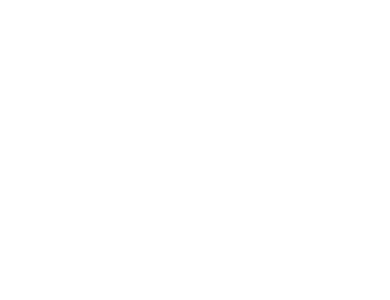
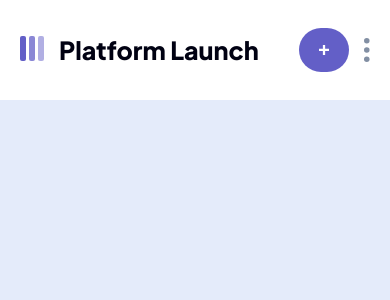
Before and after one commit to freyafidelia96/Kanban-Mangement-App, a Vue app in the folder frontend/: page / in a window 390 px wide. Shown: the top 300 px of the page. Built offline with nearby package versions, Linux system fonts and the light colour scheme.

Commit message:
header responsiveness

```diff
--- a/frontend/index.html
+++ b/frontend/index.html
@@ -1,10 +1,20 @@
-<!doctype html>
+<!DOCTYPE html>
 <html lang="en">
   <head>
     <meta charset="UTF-8" />
-    <link rel="icon" type="image/svg+xml" href="/vite.svg" />
+    <link
+      rel="icon"
+      type="image/svg+xml"
+      href="./src/assets/images/logo-mobile.svg"
+    />
+    <link rel="preconnect" href="https://fonts.googleapis.com" />
+    <link rel="preconnect" href="https://fonts.gstatic.com" crossorigin />
+    <link
+      href="https://fonts.googleapis.com/css2?family=Plus+Jakarta+Sans:ital,wght@0,200..800;1,200..800&display=swap"
+      rel="stylesheet"
+    />
     <meta name="viewport" content="width=device-width, initial-scale=1.0" />
-    <title>Vite + Vue</title>
+    <title>Kanban</title>
   </head>
   <body>
     <div id="app"></div>
--- a/frontend/src/App.vue
+++ b/frontend/src/App.vue
@@ -1,7 +1,14 @@
 <template>
-  <div></div>
+  <div>
+    <main-layout></main-layout>
+  </div>
 </template>
 
-<script></script>
+<script setup>
+import { resolveComponent } from "vue";
+import MainLayout from "./layout/MainLayout.vue";
 
-<style></style>
+const mainLayout = resolveComponent("MainLayout");
+</script>
+
+<style scoped></style>
--- /dev/null
+++ b/frontend/src/UI/BaseButton.vue
@@ -0,0 +1,57 @@
+<template>
+  <button :class="btnType">
+    <slot name="icon"></slot>
+    <span class="small-screen">
+      <slot>{{ label }}</slot>
+    </span>
+  </button>
+</template>
+
+<script setup>
+const props = defineProps({
+  label: {
+    type: String,
+    default: "",
+  },
+  btnType: {
+    type: String,
+    default: "new-task",
+  },
+});
+</script>
+
+<style lang="css" scoped>
+.new-task {
+  background-color: #635fc7;
+  border-radius: 28px;
+  font-size: 18px;
+  font-weight: bold;
+  color: white;
+  padding-block: 17px;
+  padding-inline: 24px;
+  border: none;
+  display: flex;
+  gap: 5px;
+  width: 204px;
+  align-items: center;
+  justify-content: center;
+}
+
+@media (max-width: 1023px) {
+  .new-task {
+    width: 180px;
+    padding-inline: 10px;
+  }
+}
+
+@media (max-width: 766px) {
+  .small-screen {
+    display: none;
+  }
+
+  .new-task {
+    padding-inline: 10px;
+    width: 50px;
+  }
+}
+</style>
--- a/frontend/src/assets/global-styling/style.css
+++ b/frontend/src/assets/global-styling/style.css
@@ -0,0 +1,21 @@
+html,
+body {
+  font-family: "Plus Jakarta Sans", sans-serif;
+  margin: 0;
+  padding: 0;
+}
+
+body {
+  background-color: #e4ebfa;
+}
+
+*,
+::after,
+::before {
+  box-sizing: border-box;
+}
+
+/* img {
+  max-width: 100%;
+  height: auto;
+} */
--- a/frontend/src/components/TheHeader.vue
+++ b/frontend/src/components/TheHeader.vue
@@ -0,0 +1,149 @@
+<template>
+  <div class="header-wrapper">
+    <header>
+      <div class="desc">
+        <div class="logo">
+          <img
+            src="../assets/images/logo-dark.svg"
+            alt="logo-dark"
+            class="big-screen"
+          />
+          <img
+            src="../assets/images/logo-mobile.svg"
+            alt="logo-mobile"
+            class="small-screen"
+          />
+        </div>
+        <div class="board-name">Platform Launch</div>
+      </div>
+      <div class="actions">
+        <div class="btn-add-new-task">
+          <base-button label="Add New Task">
+            <template #icon>
+              <img
+                class="add"
+                src="../assets/images/icon-add-task-mobile.svg"
+                alt="add"
+              />
+            </template>
+          </base-button>
+        </div>
+        <img
+          src="../assets/images/icon-vertical-ellipsis.svg"
+          alt="icon-vertical-ellipsis"
+        />
+      </div>
+    </header>
+  </div>
+</template>
+
+<script setup></script>
+
+<style scoped>
+.board-name {
+  font-size: 25px;
+  color: #000112;
+  font-weight: 900;
+  padding-inline-start: 36px;
+  padding-block: 31px;
+  line-height: auto;
+  letter-spacing: 0px;
+}
+
+.logo {
+  padding-inline-end: 36px;
+  border-right: #e4ebfa solid 1px;
+  padding-block: 31px;
+}
+
+header {
+  display: flex;
+  height: 100px;
+  background-color: white;
+  justify-content: space-between;
+  padding-inline: 34px;
+  top: 0;
+  left: 0;
+  position: fixed;
+  width: 100vw;
+}
+
+.add {
+  width: 10px;
+  height: 10px;
+}
+
+.desc {
+  display: flex;
+}
+
+.actions {
+  display: flex;
+  align-items: center;
+  gap: 30px;
+}
+
+.actions > img {
+  width: 6px;
+  height: 24px;
+}
+
+.small-screen {
+  display: none;
+}
+
+@media (max-width: 1023px) {
+  .board-name {
+    padding-inline-start: 15px;
+    margin: 0;
+  }
+
+  .logo {
+    padding-inline-end: 20px;
+    margin: 0;
+  }
+
+  header {
+    padding-inline: 20px;
+  }
+
+  .actions {
+    gap: 15px;
+  }
+}
+
+@media (max-width: 767px) {
+  .small-screen {
+    display: inline;
+  }
+
+  .big-screen {
+    display: none;
+  }
+
+  .board-name {
+    padding-inline-start: 5px;
+    padding-block: 0;
+    margin: 0;
+  }
+
+  .logo {
+    padding-inline-end: 10px;
+    border: none;
+    padding-block: 0;
+    margin: 0;
+  }
+
+  header {
+    padding-inline: 20px;
+  }
+
+  .desc {
+    align-items: center;
+  }
+
+  .actions {
+    gap: 15px;
+  }
+}
+</style>
--- a/frontend/src/layout/MainLayout.vue
+++ b/frontend/src/layout/MainLayout.vue
@@ -1,7 +1,18 @@
 <template>
-  <div></div>
+  <div class="layout-wrapper">
+    <the-header></the-header>
+  </div>
 </template>
 
-<script></script>
+<script setup>
+import { resolveComponent } from "vue";
+import TheHeader from "../components/TheHeader.vue";
 
-<style></style>
+const theHeader = resolveComponent("TheHeader");
+</script>
+
+<style scoped>
+layout-wrapper {
+  width: 100vw;
+}
+</style>
--- a/frontend/src/main.js
+++ b/frontend/src/main.js
@@ -1,7 +1,9 @@
 import { createApp } from "vue";
 import "./assets/global-styling/style.css";
+import BaseButton from "./UI/BaseButton.vue";
 import App from "./App.vue";
 
 const app = createApp(App);
+app.component("base-button", BaseButton);
 
 app.mount("#app");
```
Also changed, not shown: frontend/src/components/SideBar.vue (+7 -0 lines).
